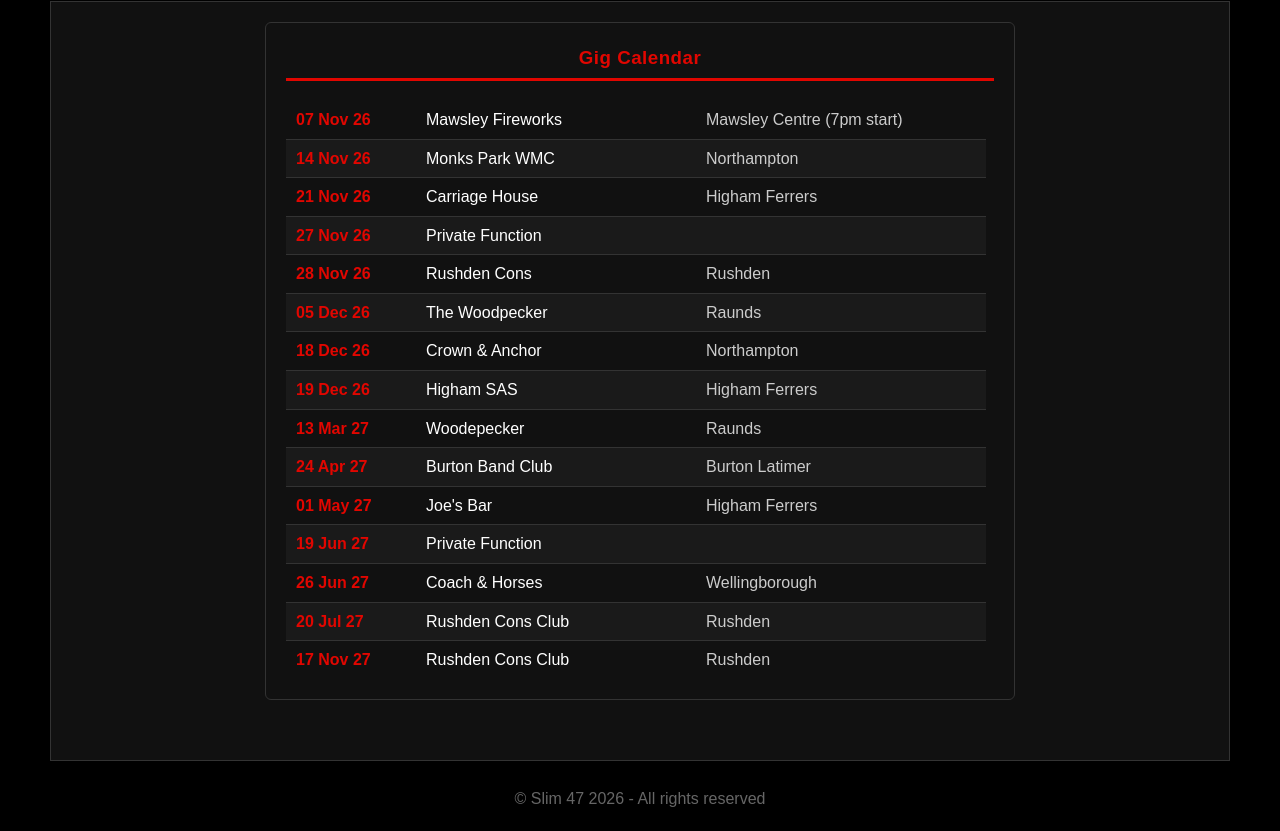
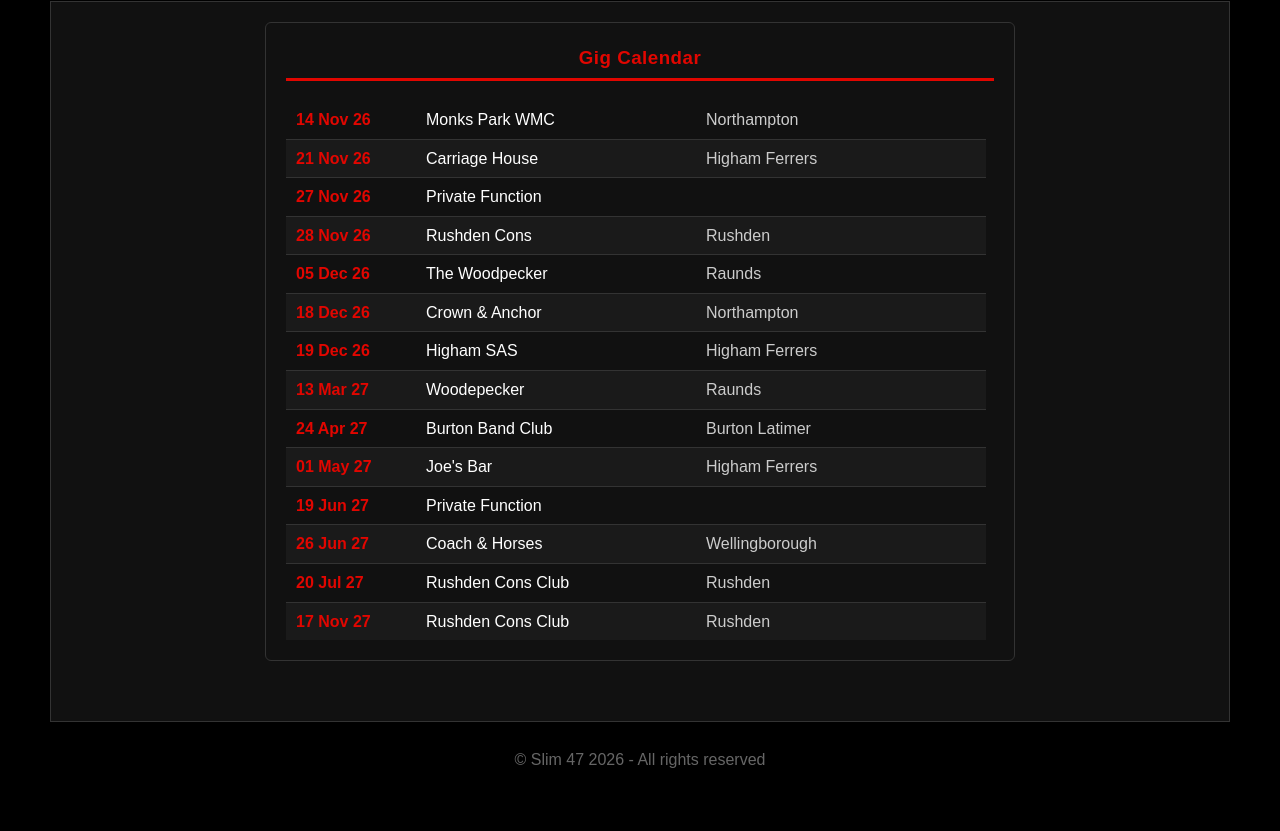
Before and after one commit to davegould2989/slim47, a plain HTML site: page gigs.html in a window 1280 px wide. Shown: the part 118-949 px from the top of the page. After the commit the page ends 911 px from the top, so only its background shows below. Drawn offline with Linux system fonts and the light colour scheme.

Commit message:
Add files via upload

```diff
--- a/gigs.html
+++ b/gigs.html
@@ -100,7 +100,6 @@
       <!-- Paste from Excel: Date [tab] Venue, Town -->
 
 
-07 Nov 26	Mawsley Fireworks, Mawsley Centre (7pm start)
 14 Nov 26	Monks Park WMC, Northampton
 21 Nov 26	Carriage House, Higham Ferrers
 27 Nov 26	Private Function
```
